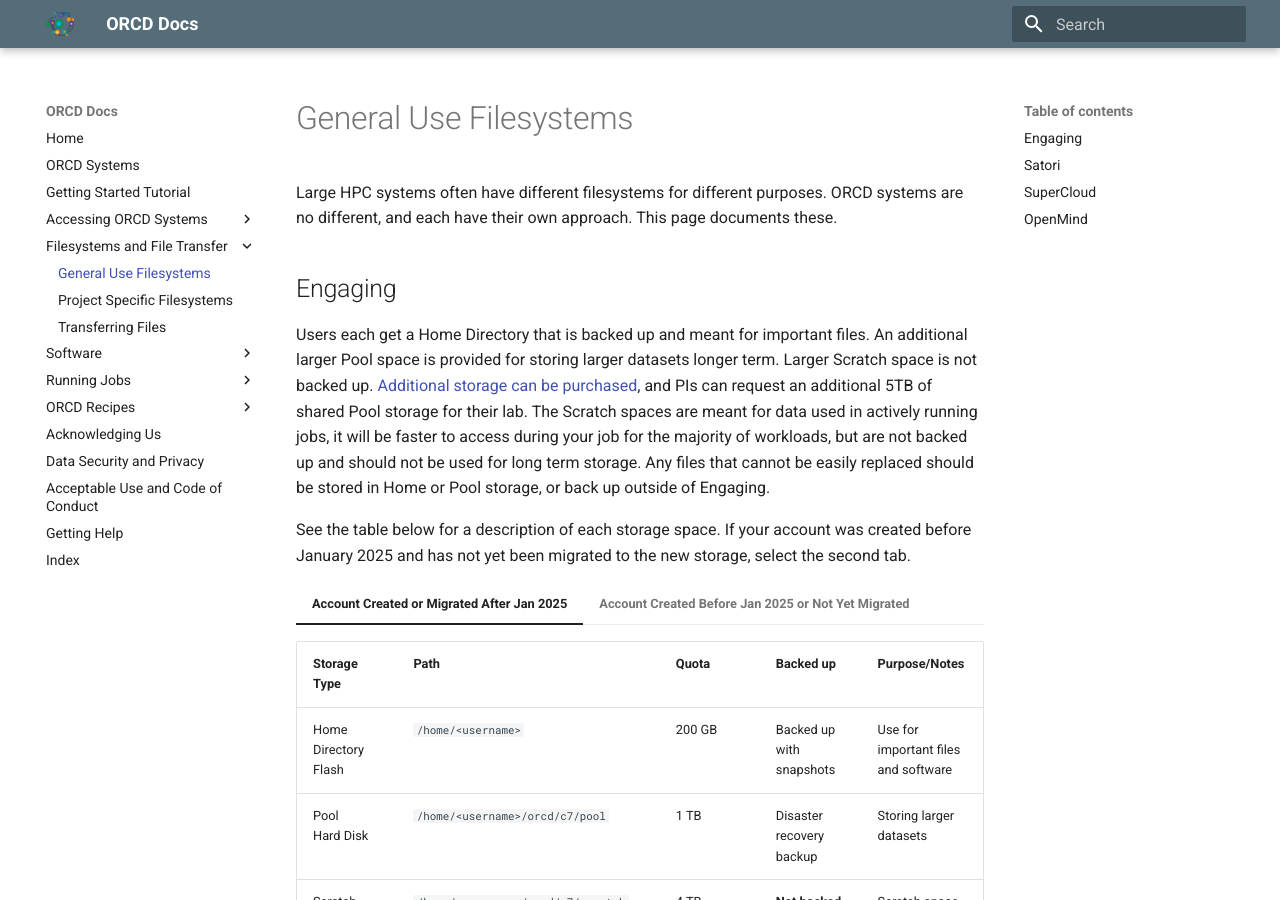
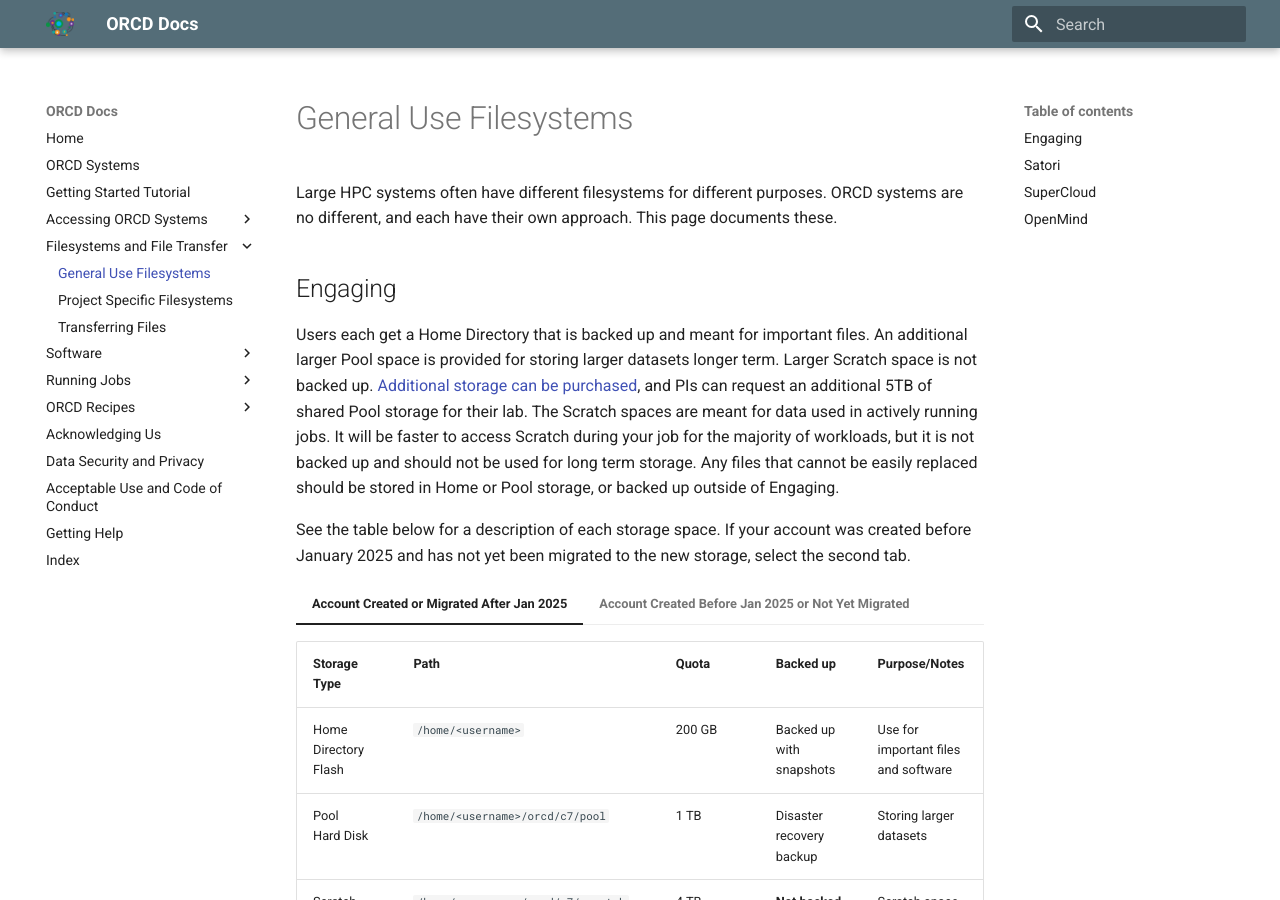
Before and after one commit to mit-orcd/orcd-docs-edit, an MkDocs documentation site: the page built from docs/filesystems-file-transfer/filesystems.md, in a window 1280 px wide and 900 px high. Built offline with MkDocs 1.6.1 and Material for MkDocs 9.7.7, drawn with Linux system fonts in a browser that asks for light colours.

Commit message:
small edits

```diff
--- a/docs/filesystems-file-transfer/filesystems.md
+++ b/docs/filesystems-file-transfer/filesystems.md
@@ -4,7 +4,7 @@
 
 ## Engaging
 
-Users each get a Home Directory that is backed up and meant for important files. An additional larger Pool space is provided for storing larger datasets longer term. Larger Scratch space is not backed up. [Additional storage can be purchased](project-filesystems.md), and PIs can request an additional 5TB of shared Pool storage for their lab. The Scratch spaces are meant for data used in actively running jobs, it will be faster to access during your job for the majority of workloads, but are not backed up and should not be used for long term storage. Any files that cannot be easily replaced should be stored in Home or Pool storage, or back up outside of Engaging.
+Users each get a Home Directory that is backed up and meant for important files. An additional larger Pool space is provided for storing larger datasets longer term. Larger Scratch space is not backed up. [Additional storage can be purchased](project-filesystems.md), and PIs can request an additional 5TB of shared Pool storage for their lab. The Scratch spaces are meant for data used in actively running jobs. It will be faster to access Scratch during your job for the majority of workloads, but it is not backed up and should not be used for long term storage. Any files that cannot be easily replaced should be stored in Home or Pool storage, or backed up outside of Engaging.
 
 See the table below for a description of each storage space. If your account was created before January 2025 and has not yet been migrated to the new storage, select the second tab.
 
```
